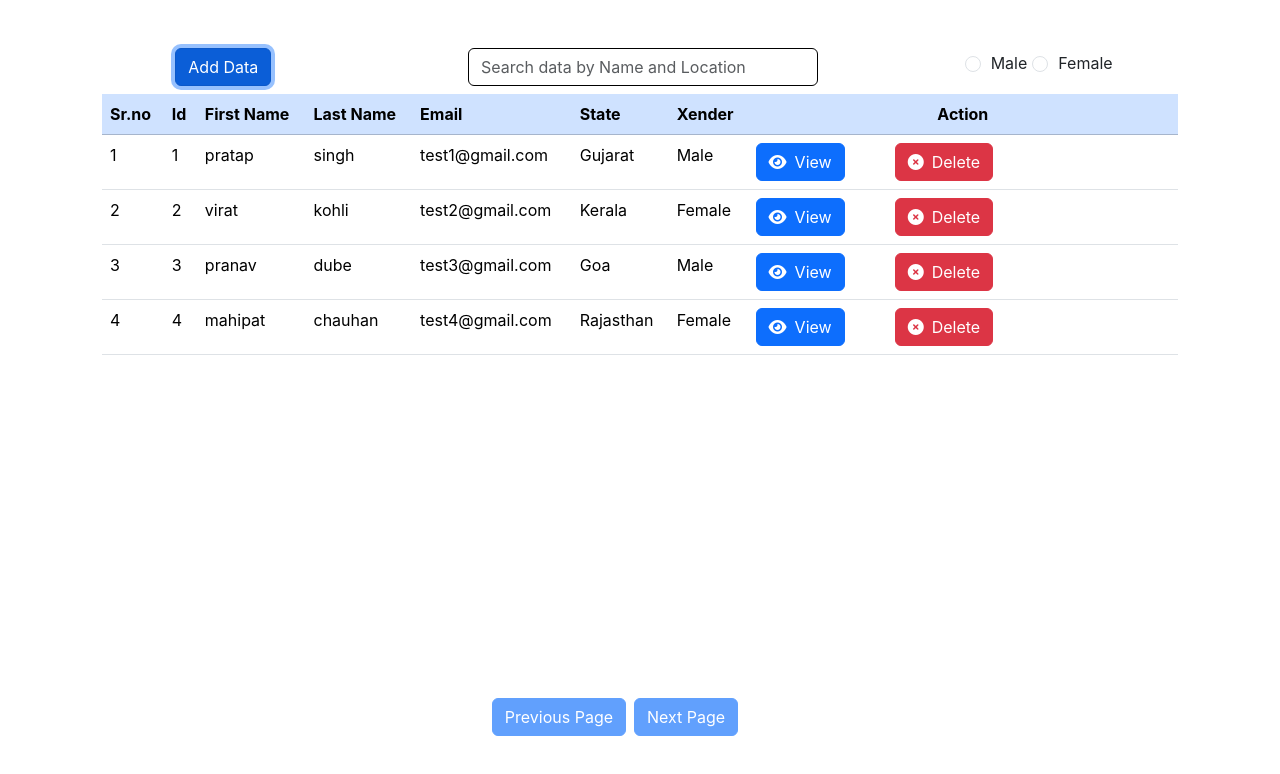
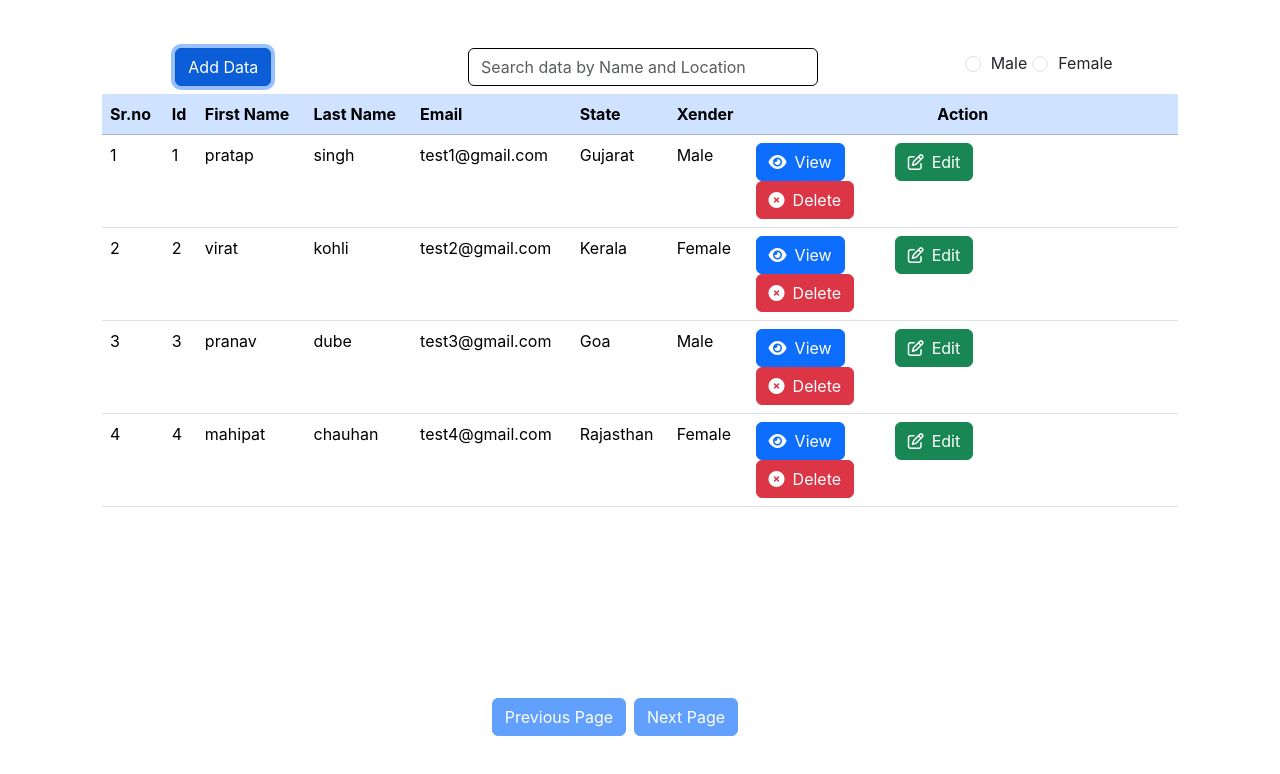
Before and after one commit to VIREN2779/CRUD-APP-React, a React (Vite) app: page / in a window 1280 px wide. Shown: the top 774 px of the page. Built offline with nearby package versions, Linux system fonts and the light colour scheme.

Commit message:
#1 feat(EditForm.js,Table.jsx): dispatch function added for edit data and open popup from Table component

```diff
--- a/src/components/EditForm.jsx
+++ b/src/components/EditForm.jsx
@@ -1,9 +1,11 @@
 import { useState } from 'react';
-import { useSelector } from 'react-redux';
+import { useDispatch, useSelector } from 'react-redux';
+import { editUserData } from '../app/UserSlice';
 import { useParams, useNavigate } from 'react-router-dom';
 
 export default function EditForm() {
     const navigate = useNavigate();
+    const dispatch = useDispatch();
     const param = useParams();
 
     const user = useSelector((state) =>
@@ -23,6 +25,16 @@ export default function EditForm() {
     const handleEditFormSubmit = (e) => {
         e.preventDefault();
         alert('User data updated successfully.')
+        dispatch(
+            editUserData({
+                unid: param.id,
+                firstname,
+                lastname,
+                email,
+                stateSelect,
+                xender,
+            })
+        );
         navigate('/');
     };
 
--- a/src/components/Table.jsx
+++ b/src/components/Table.jsx
@@ -146,6 +146,13 @@ export default function Table() {
                       <i className='fa-solid fa-eye fa-1x'></i>
                       View
                     </Link>
+                    <Link
+                      to={`./edit/${item.unid}`}
+                      className='btn btn-success'
+                    >
+                      <i className='fa-regular fa-pen-to-square'></i>
+                      Edit
+                    </Link>
                     <button
                       className='btn btn-danger'
                       onClick={() => handleDeleteData(item.unid)}
```
